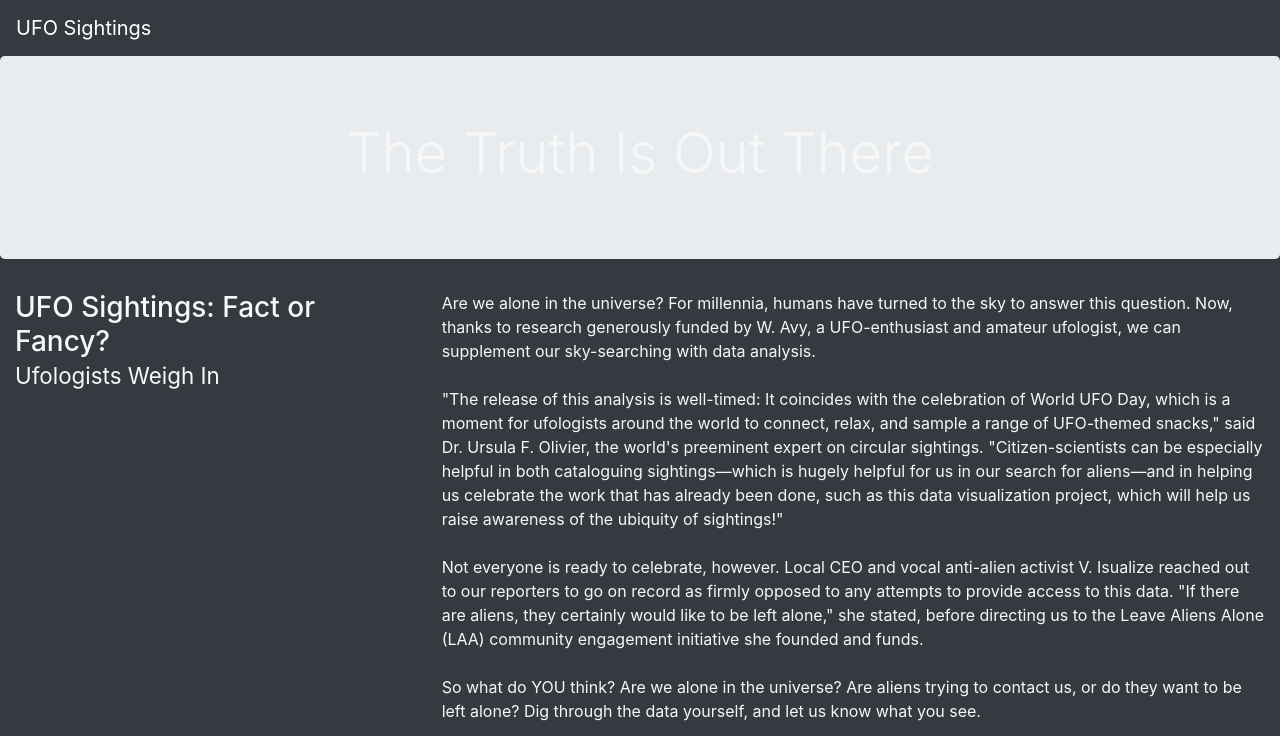
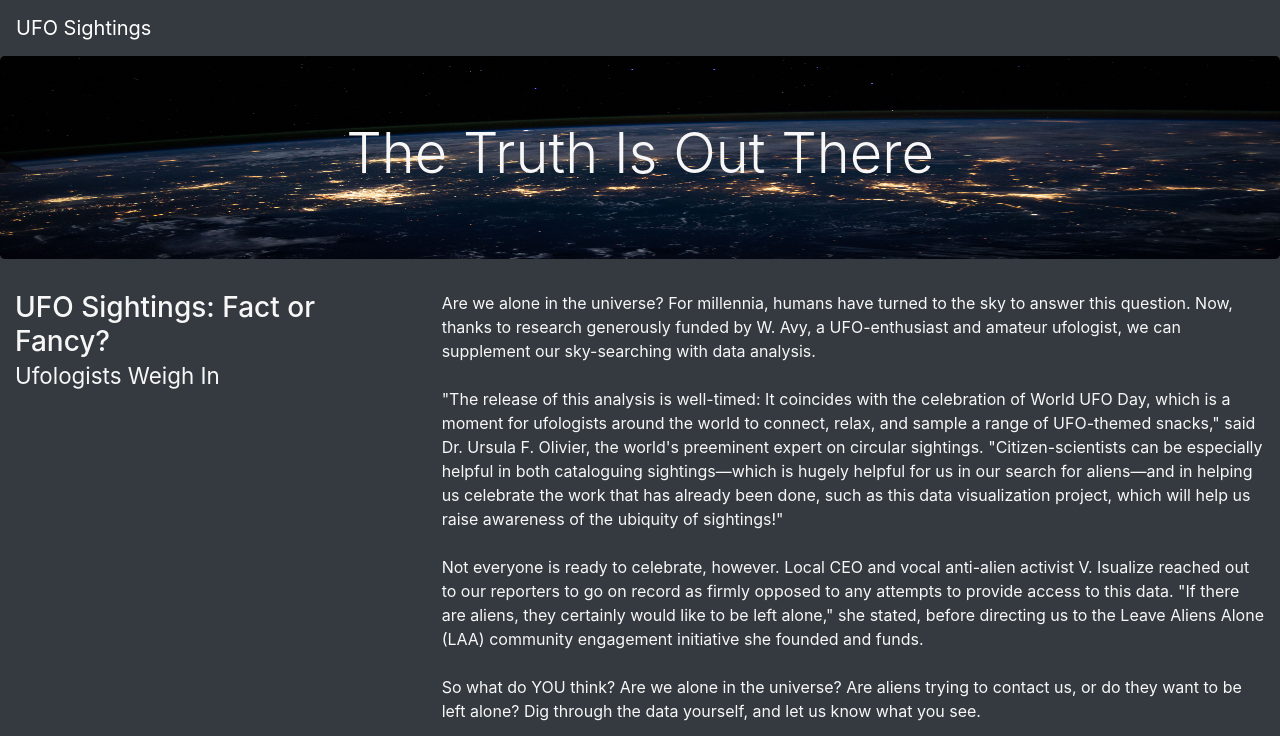
Before and after one commit to vishaldeo/UFOs, a plain HTML site: page index.html in a window 1280 px wide. Shown: the top 736 px of the page. Drawn offline with nearby package versions, Linux system fonts and the light colour scheme.

Commit message:
Image location updated.

```diff
--- a/static/css/style.css
+++ b/static/css/style.css
@@ -1,6 +1,6 @@
 .jumbotron {
-    /* background-image: url("../images/nasa.jpg");
-    background-size: 100% 100%; */
+    background-image: url("/images/nasa.jpg");
+    background-size: 100% 100%;
     text-align: center;
   }
 
```
